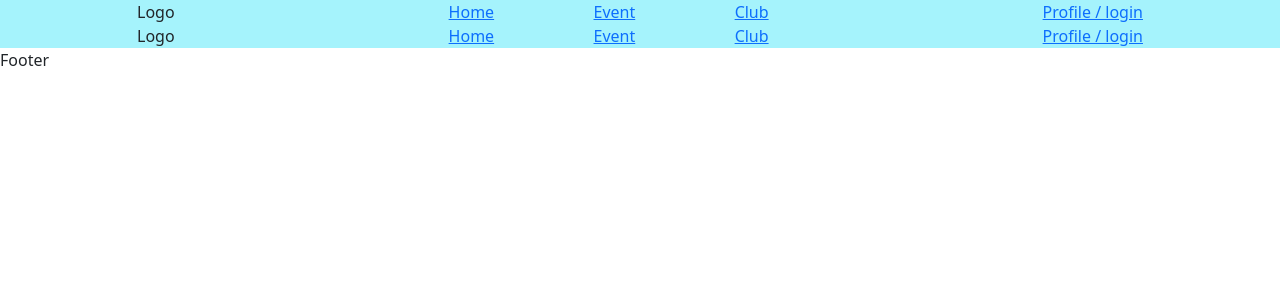
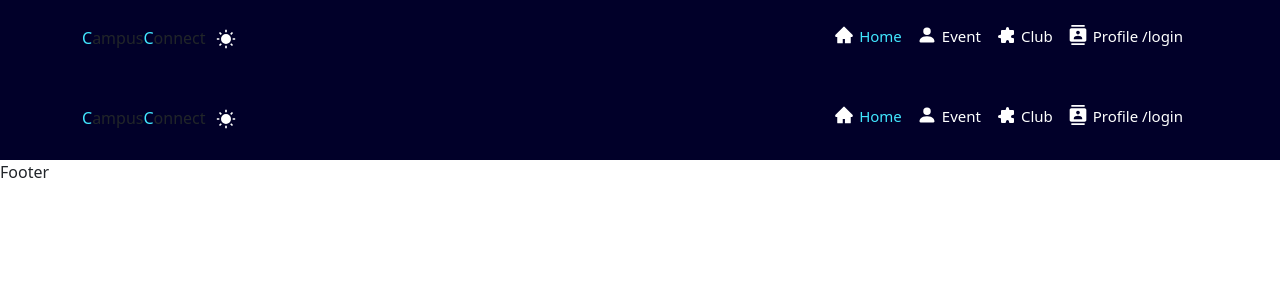
Before and after one commit to pantheepatel/CampusConnect.github.io, a React (Create React App) app in the folder campus-connect-app/: page / in a window 1280 px wide. Shown: the top 300 px of the page. Built offline with nearby package versions, Linux system fonts and the light colour scheme.

Commit message:
Navbar added

```diff
--- /dev/null
+++ b/campus-connect-app/src/components/common/DarkMode.js
@@ -0,0 +1,70 @@
+import React from "react";
+import { useState, useEffect } from "react";
+import "./Navbar.css";
+
+export default function DarkMode() {
+  const [DarkMode, setDarkMode] = useState(false);
+
+  const handleDarkMode = () => {
+    setDarkMode(!DarkMode);
+  };
+
+  useEffect(() => {
+    const root = document.documentElement;
+
+    if (DarkMode) {
+      root.style.setProperty("--textwhite", "black");
+      root.style.setProperty("--textblack", "white");
+      root.style.setProperty("--db", "rgb(224, 224, 250)");
+      root.style.setProperty("--lb", "black");
+      root.style.setProperty("--blue", "white");
+    } else {
+      root.style.setProperty("--textwhite", "white");
+      root.style.setProperty("--textblack", "black");
+      root.style.setProperty("--db", "rgb(1, 0, 41)");
+      root.style.setProperty("--lb", "rgb(65, 230, 255)");
+      root.style.setProperty("--blue", "#2b2a33");
+    }
+  }, [DarkMode]);
+
+  return (
+    <div className="switch" onClick={handleDarkMode}>
+      {DarkMode ? (
+        <i>
+          <svg
+            stroke="currentColor"
+            fill="currentColor"
+            stroke-width="0"
+            viewBox="0 0 16 16"
+            height="1em"
+            width="1em"
+            xmlns="http://www.w3.org/2000/svg"
+          >
+            <path
+              fill-rule="evenodd"
+              d="M14.53 10.53a7 7 0 01-9.058-9.058A7.003 7.003 0 008 15a7.002 7.002 0 006.53-4.47z"
+              clip-rule="evenodd"
+            ></path>
+          </svg>
+        </i>
+      ) : (
+        <i>
+          <svg
+            stroke="currentColor"
+            fill="currentColor"
+            stroke-width="0"
+            viewBox="0 0 24 24"
+            height="1em"
+            width="1em"
+            xmlns="http://www.w3.org/2000/svg"
+          >
+            <g>
+              <path fill="none" d="M0 0h24v24H0z"></path>
+              <path d="M12 18a6 6 0 1 1 0-12 6 6 0 0 1 0 12zM11 1h2v3h-2V1zm0 19h2v3h-2v-3zM3.515 4.929l1.414-1.414L7.05 5.636 5.636 7.05 3.515 4.93zM16.95 18.364l1.414-1.414 2.121 2.121-1.414 1.414-2.121-2.121zm2.121-14.85l1.414 1.415-2.121 2.121-1.414-1.414 2.121-2.121zM5.636 16.95l1.414 1.414-2.121 2.121-1.414-1.414 2.121-2.121zM23 11v2h-3v-2h3zM4 11v2H1v-2h3z"></path>
+            </g>
+          </svg>
+        </i>
+      )}
+    </div>
+  );
+}
--- a/campus-connect-app/src/components/common/Header.js
+++ b/campus-connect-app/src/components/common/Header.js
@@ -1,27 +1,101 @@
 import React from 'react'
+import {DeleteOutline, AccessAlarmOutlined} from '@mui/icons-material';
+import { NavLink } from "react-router-dom";
+import { useState } from "react";
+import "./Navbar.css";
+import DarkMode from "./DarkMode";
 import { BrowserRouter as Router, Route, Routes, Link, RouterProvider, createBrowserRouter } from "react-router-dom";
-import EventList from '../event/EventList';
-import ClubList from '../club/ClubList';
-import Button from '../common/Button';
-import EventForm from '../event/EventForm';
-import ClubForm from '../club/ClubForm';
-import Auth from '../Auth';
-import UserProfileCard from '../user/UserProfileCard';
+import logo from './CClogo.png'; // Update the path accordingly
 
-function Header() {
+// import EventList from '../event/EventList';
+// import ClubList from '../club/ClubList';
+// import Button from '../common/Button';
+// import EventForm from '../event/EventForm';
+// import ClubForm from '../club/ClubForm';
+// import Auth from '../Auth';
+// import UserProfileCard from '../user/UserProfileCard';
+
+
+const Header = () => {
+  const [showNavbar, setShowNavbar] = useState(false);
+
+  const handleShowNavbar = () => {
+    setShowNavbar(!showNavbar);
+  };
+
   return (
-    <div className='flex bg-cyan-200 justify-around'>
-      <div>Logo</div>
-      <div className='flex justify-between w-1/4'>
-        <Link to="/">Home</Link>
-        <Link to="event">Event</Link>
-        <Link to="club">Club</Link></div>
-      <div>
-        <Link to="profile"> Profile / login </Link>
-        {/* <Auth /> */}
+    <nav className="navbar">
+      <div className="container">
+      <div className="firsthalf">
+        <h6>
+          <span>C</span>ampus<span>C</span>onnect
+           {/* <img src={logo} alt="My Logo" height="50" width="300" /> */}
+
+        </h6>
+        <DarkMode />
+        </div>
+        <div className="menu-icon" onClick={handleShowNavbar}>
+          {showNavbar ?
+            <i>
+            <svg
+              stroke="currentColor"
+              fill="currentColor"
+              stroke-width="0"
+              viewBox="0 0 1024 1024"
+              height="1em"
+              width="1em"
+              xmlns="http://www.w3.org/2000/svg"
+            >
+              <path d="M880 112H144c-17.7 0-32 14.3-32 32v736c0 17.7 14.3 32 32 32h736c17.7 0 32-14.3 32-32V144c0-17.7-14.3-32-32-32zM676.1 657.9c4.4 5.2.7 13.1-6.1 13.1h-58.9c-4.7 0-9.2-2.1-12.3-5.7L512 561.8l-86.8 103.5c-3 3.6-7.5 5.7-12.3 5.7H354c-6.8 0-10.5-7.9-6.1-13.1L470.2 512 347.9 366.1A7.95 7.95 0 0 1 354 353h58.9c4.7 0 9.2 2.1 12.3 5.7L512 462.2l86.8-103.5c3-3.6 7.5-5.7 12.3-5.7H670c6.8 0 10.5 7.9 6.1 13.1L553.8 512l122.3 145.9z"></path>
+            </svg>
+          </i>
+           : <i>
+              <svg
+                stroke="currentColor"
+                fill="currentColor"
+                stroke-width="0"
+                viewBox="0 0 448 512"
+                height="1em"
+                width="1em"
+                xmlns="http://www.w3.org/2000/svg"
+              >
+                <path d="M16 132h416c8.837 0 16-7.163 16-16V76c0-8.837-7.163-16-16-16H16C7.163 60 0 67.163 0 76v40c0 8.837 7.163 16 16 16zm0 160h416c8.837 0 16-7.163 16-16v-40c0-8.837-7.163-16-16-16H16c-8.837 0-16 7.163-16 16v40c0 8.837 7.163 16 16 16zm0 160h416c8.837 0 16-7.163 16-16v-40c0-8.837-7.163-16-16-16H16c-8.837 0-16 7.163-16 16v40c0 8.837 7.163 16 16 16z"></path>
+              </svg>
+            </i>
+          }
+          </div>
+        <div className={`nav-elements ${showNavbar && "active"}`}>
+        <ul>
+          <li><i><svg stroke="currentColor" fill="currentColor" stroke-width="0" viewBox="0 0 1024 1024" height="1em" width="1em" xmlns="http://www.w3.org/2000/svg"><path d="M946.5 505L534.6 93.4a31.93 31.93 0 0 0-45.2 0L77.5 505c-12 12-18.8 28.3-18.8 45.3 0 35.3 28.7 64 64 64h43.4V908c0 17.7 14.3 32 32 32H448V716h112v224h265.9c17.7 0 32-14.3 32-32V614.3h43.4c17 0 33.3-6.7 45.3-18.8 24.9-25 24.9-65.5-.1-90.5z"></path></svg></i><NavLink to="/">Home</NavLink></li>
+          <li><i><svg stroke="currentColor" fill="currentColor" stroke-width="0" viewBox="0 0 16 16" height="1em" width="1em" xmlns="http://www.w3.org/2000/svg"><path fill-rule="evenodd" d="M3 14s-1 0-1-1 1-4 6-4 6 3 6 4-1 1-1 1H3zm5-6a3 3 0 100-6 3 3 0 000 6z" clip-rule="evenodd"></path></svg></i><NavLink to="event">Event</NavLink></li>
+          <li><i><svg stroke="currentColor" fill="currentColor" stroke-width="0" viewBox="0 0 20 20" height="1em" width="1em" xmlns="http://www.w3.org/2000/svg"><path d="M10 3.5a1.5 1.5 0 013 0V4a1 1 0 001 1h3a1 1 0 011 1v3a1 1 0 01-1 1h-.5a1.5 1.5 0 000 3h.5a1 1 0 011 1v3a1 1 0 01-1 1h-3a1 1 0 01-1-1v-.5a1.5 1.5 0 00-3 0v.5a1 1 0 01-1 1H6a1 1 0 01-1-1v-3a1 1 0 00-1-1h-.5a1.5 1.5 0 010-3H4a1 1 0 001-1V6a1 1 0 011-1h3a1 1 0 001-1v-.5z"></path></svg></i><NavLink to="club">Club</NavLink></li>
+          <li><i><svg stroke="currentColor" fill="currentColor" stroke-width="0" viewBox="0 0 24 24" height="1em" width="1em" xmlns="http://www.w3.org/2000/svg"><path d="M20 0H4v2h16V0zM4 24h16v-2H4v2zM20 4H4c-1.1 0-2 .9-2 2v12c0 1.1.9 2 2 2h16c1.1 0 2-.9 2-2V6c0-1.1-.9-2-2-2zm-8 2.75c1.24 0 2.25 1.01 2.25 2.25s-1.01 2.25-2.25 2.25S9.75 10.24 9.75 9 10.76 6.75 12 6.75zM17 17H7v-1.5c0-1.67 3.33-2.5 5-2.5s5 .83 5 2.5V17z"></path></svg></i><NavLink to="profile">Profile /login</NavLink></li>
+        </ul>
+        </div>
       </div>
-    </div>
-  )
-}
+    </nav>
+  );
+};
 
-export default Header
+export default Header;
+
+// function Header() {
+//   return (
+//     <div className='flex justify-around bg-primary-100'>
+//       {/* <svg data-testid="DeleteIcon"></svg> */}
+//       <DeleteOutline></DeleteOutline>
+//       <AccessAlarmOutlined></AccessAlarmOutlined>
+
+//       <div className='flex text-danger justify-between w-1/4'>
+//         <Link to="/">Home</Link>
+//         <Link to="event">Event</Link>
+//         <Link to="club">Club</Link></div>
+//       <div>
+//         <Link to="profile"> Profile / login </Link>
+//         {/* <Auth /> */}
+//       </div>
+//     </div>
+//   )
+// }
+
+// export default Header
--- /dev/null
+++ b/campus-connect-app/src/components/common/Navbar.css
@@ -0,0 +1,138 @@
+@import url("https://fonts.googleapis.com/css2?family=Poppins:wght@600&display=swap");
+
+/* styles.css */
+
+
+body {
+  margin: 0;
+  padding: 0;
+  font-family: "Poppins", sans-serif;
+  background-color: var(--blue);
+}
+:root {
+  --db: rgb(1, 0, 41);
+  --lb: rgb(65, 230, 255);
+  --textwhite: white;
+  --textblack: black;
+  --blue: #2b2a33;
+}
+.menu-icon {
+  display: none;
+}
+.navbar {
+  height: 10vh;
+  background-color: var(--db);
+  position: relative;
+}
+.container {
+  display: flex;
+  justify-content: space-between;
+  align-items: center;
+  padding-top: 5px;
+
+}
+h6 {
+  color: var(--textwhite);
+  margin-right: 10px;
+
+}
+span {
+  color: var(--lb);
+}
+.firsthalf{
+  display: flex;
+  align-items: center;
+  justify-content: space-between;
+}
+/*======================================================================DarkMode======================================================================================*/
+
+.switch i{
+    font-size: 20px;
+  cursor: pointer;
+  align-self: center;
+}
+.switch i svg {
+  margin-top: -7px;
+  fill: var(--textwhite);
+
+}
+/*=================================================================================DarkMode==================================================*/
+.nav-elements ul {
+  display: flex;
+  justify-content: space-between;
+  list-style: none;
+}
+.nav-elements ul li {
+  display: flex;
+  justify-content: center;
+  align-items: center;
+  list-style: none;
+  margin-right: 15px;
+}
+.nav-elements ul a {
+  margin-top: 6px;
+  font-size: 15px;
+  font-weight: 400;
+  color: var(--textwhite);
+  text-decoration: none;
+}
+.nav-elements ul li i {
+  font-size: 20px;
+  color: var(--textwhite);
+  margin-right: 5px;
+}
+
+.nav-elements ul li a::after {
+  content: "";
+  width: 0%;
+  background-color: var(--textwhite);
+  height: 3px;
+  display: flex;
+  transition: 0.5s;
+}
+.nav-elements ul li a:hover::after {
+  width: 100%;
+}
+.nav-elements ul a.active {
+  color: var(--lb);
+}
+
+/*=========================================== media ===============================================================*/
+
+@media (max-width: 767px) {
+  .container {
+    padding: 1.5vw;
+  }
+  .menu-icon {
+    display: block;
+    cursor: pointer;
+    color: var(--textwhite);
+    font-size: 25px;
+    z-index: 4;
+  }
+
+  .nav-elements {
+    position: absolute;
+    width: 0px;
+    height: 100vh;
+    overflow: hidden;
+    right: 0%;
+    top: 0;
+    transition: all 0.3s ease-in;
+  }
+  .nav-elements.active {
+    width: 200px;
+    background-color: var(--db);
+    transition: 0.8s;
+  }
+  .nav-elements ul {
+    display: flex;
+    flex-direction: column;
+    margin-top: 10vh;
+    padding-left: 20px;
+  }
+  .nav-elements ul li {
+    margin-right: auto;
+    margin-top: 22px;
+  }
+}
```
Also changed, not shown: campus-connect-app/src/components/common/CClogo.png (added).
